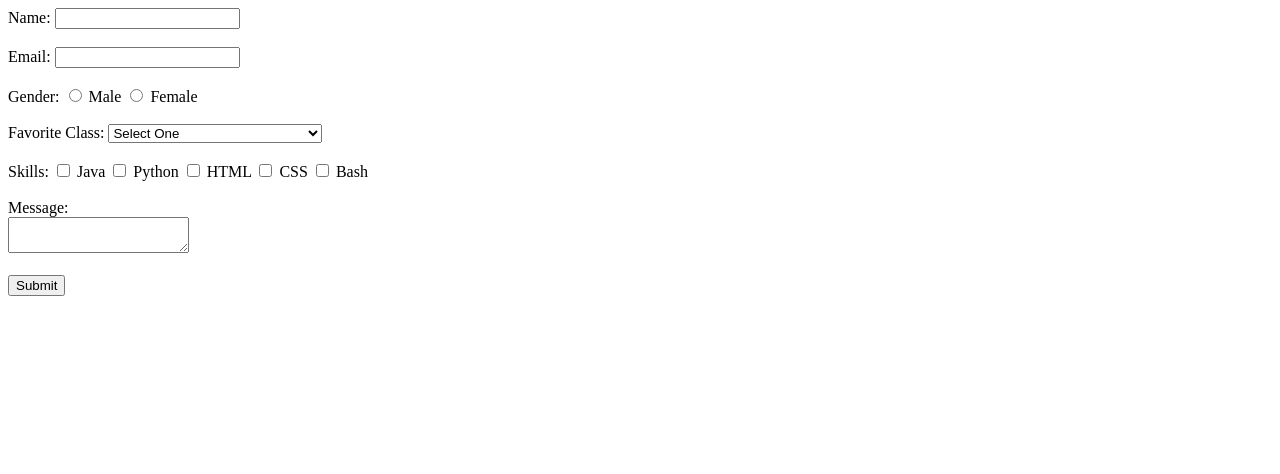
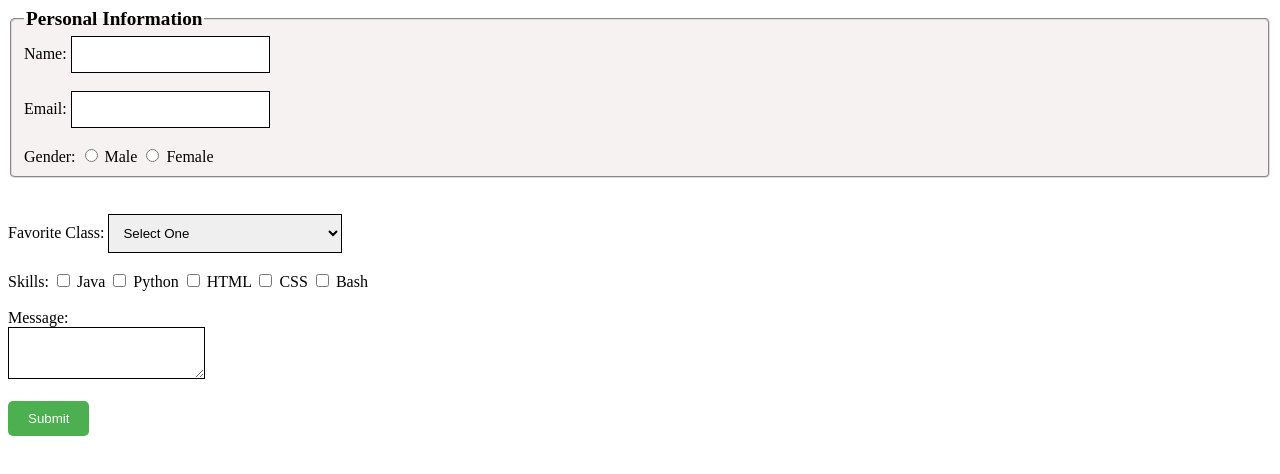
Before and after one commit to jacobalbee/cs140, a plain HTML site: page activity/forms/form.html in a window 1280 px wide. Drawn offline with Linux system fonts and the light colour scheme.

Commit message:
upgrades

```diff
--- a/activity/forms/form.html
+++ b/activity/forms/form.html
@@ -8,6 +8,8 @@
 </head>
 <body>
     <form action="#" method="post">
+        <fieldset>
+            <legend>Personal Information</legend>
             <label for="name">Name:</label>
             <input type="text" id="name" name="name" required>
             <br><br>
@@ -19,6 +21,7 @@
             <label for="male">Male</label>
             <input type="radio" name="gender" id="female" value="female">
             <label for="female">Female</label>
+        </fieldset>
         <br><br>
         <label for="favorite-class">Favorite Class:</label>
         <select id="favorite-class" name="favorite-class">
--- a/activity/forms/style.css
+++ b/activity/forms/style.css
@@ -0,0 +1,31 @@
+fieldset {
+    border-radius: 5px;
+    background-color: #f6f2f2;
+    border-color: #dcdcdc;
+}
+
+legend {
+    font-size: 1.2em;
+    font-weight: bold;
+}
+
+input, select, textarea {
+    padding: 10px;
+    border-color: rgb(0, 0, 13);
+    border-width: 1px;
+    border-style: solid;
+}
+
+input[type="submit"] {
+    background-color: #4CAF50;
+    color: white;
+    padding: 10px 20px;
+    border: none;
+    border-radius: 5px;
+}
+
+@media (max-width: 400px) {
+    input, select, textarea {
+        width: 100%;
+    }
+}
```
Lines whose indentation alone changed are shown as unchanged.
